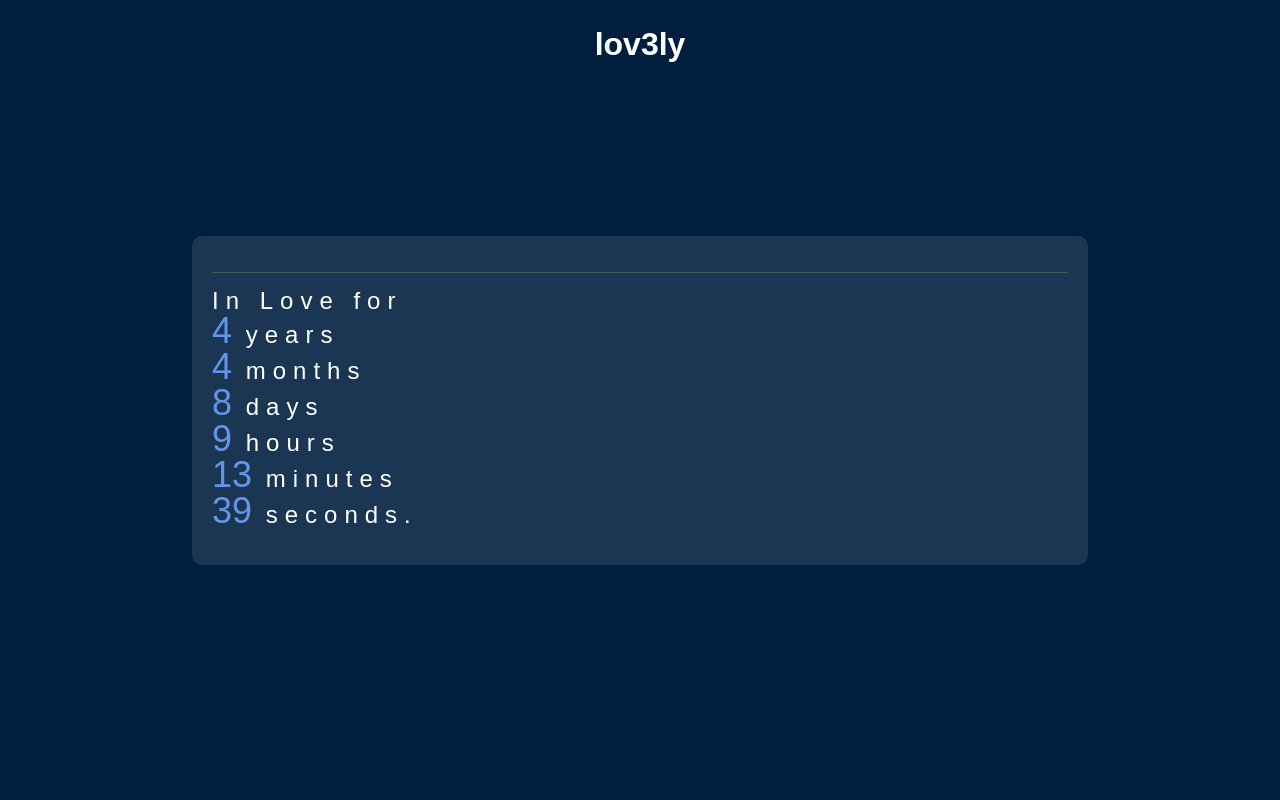
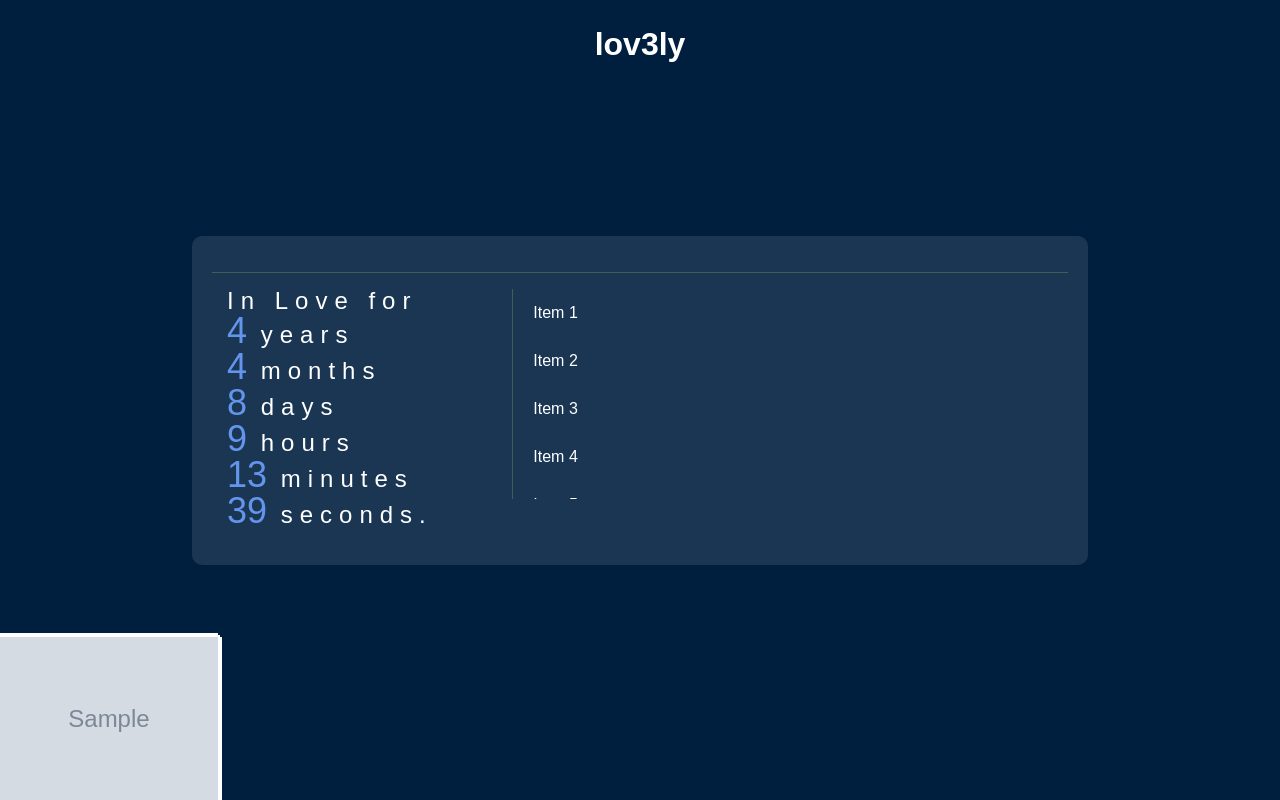
Before and after one commit to igholami/lov3ly, a Django app: page / in a window 1280 px wide. Run offline with Django 4.2, Linux system fonts and the light colour scheme; a user stored in the database is signed in; tables that the repository leaves empty hold one stand-in row (values such as "Sample post"); grey boxes marked "Sample" are stand-in pictures; some libraries are stand-ins or nearby versions; some web fonts are replaced.

Commit message:
Implement image

```diff
--- a/billboard/models.py
+++ b/billboard/models.py
@@ -14,6 +14,8 @@ class Relationship(models.Model):
 class Participation(models.Model):
     user = models.OneToOneField(get_user_model(), on_delete=models.SET_NULL, null=True)
     relationship = models.ForeignKey(Relationship, on_delete=models.SET_NULL, null=True, related_name='participants')
+    photo = models.ImageField(upload_to='photos', blank=True, null=True)
+    photo_position = models.CharField(max_length=5, choices=[('left', 'Left'), ('right', 'Right')], default='left')
 
     def __str__(self):
         return f"{self.user.username if self.user else 'Nobody'} in ({self.relationship})"
--- a/billboard/templates/home.html
+++ b/billboard/templates/home.html
@@ -2,13 +2,14 @@
 
 {% extends "base.html" %}
 
-{% block title %}Authenticate{% endblock %}
+{% block title %}LOV3LY{% endblock %}
 
 {% block content %}
     <div class="my-container" style="min-width: 70%; max-width: 95%;">
-        {% if not user.participation or not user.participation.relationship %}
+        {% if not in_relationship %}
             <p class="text-white">You are not in a relationship.</p>
         {% else %}
+
             {% for partner in partners %}
                 <h1 class="text-white">{{ partner.user.first_name }}
                     {% if not partner.user.profile.online %}
@@ -19,14 +20,89 @@
                 </h1>
             {% endfor %}
             {% if admitted %}
+                {% for participant in relationship.participants.all %}
+                    {% if participant.photo %}
+                        <div class="bottom-fixed {% if participant.photo_position == 'left' %}left-fixed{% else %}right-fixed{% endif %}">
+                            <img src="{{ participant.photo.url }}" alt="{{ participant.user.first_name }}" class="img-fluid">
+                        </div>
+                    {% endif %}
+                {% endfor %}
                 <hr style="border-color: #405e55">
-                <p class="text-white" style="font-family: sans-serif; font-size: 24px; letter-spacing: 7px; line-height: 1;">In Love for <span id="age">Loading...</span></p>
+                <div class="container">
+                    <div class="row">
+                        <div class="col-12 col-lg-4">
+                            <p class="text-white" style="font-family: sans-serif; font-size: 24px; letter-spacing: 7px; line-height: 1;">In Love for <span id="age">Loading...</span></p>
+                        </div>
+                        <div class="col-12 col-lg-8">
+                            <div style="overflow-y: auto; max-height: 210px;">
+                                <div class="list-group" style="border-radius: 0;">
+                                    <a class="list-group-item item">Item 1</a>
+                                    <a class="list-group-item item">Item 2</a>
+                                    <a class="list-group-item item">Item 3</a>
+                                    <a class="list-group-item item">Item 4</a>
+                                    <a class="list-group-item item">Item 5</a>
+                                    <a class="list-group-item item">Item 6</a>
+                                </div>
+                            </div>
+                        </div>
+                    </div>
+                </div>
             {% endif %}
         {% endif %}
     </div>
 {% endblock %}
 
 {% block js %}
+    <style>
+        .bottom-fixed {
+            position: fixed;
+            bottom: 0;
+            width: 17%; /* Adjust as needed */
+            min-width: 200px;
+            height: auto;
+            z-index: 1000;
+        }
+
+        .left-fixed {
+            left: 0;
+        }
+
+        .right-fixed {
+            right: 0;
+        }
+
+        @media (max-width: 768px) {
+            .bottom-fixed {
+                width: 200px; /* Adjust for smaller screens */
+            }
+        }
+
+        .bottom-fixed img{
+            -webkit-filter: drop-shadow(2px 2px 0 white)
+            drop-shadow(-2px 2px 0 white)
+            drop-shadow(2px -2px 0 white)
+            drop-shadow(-2px -2px 0 white);
+
+            filter: drop-shadow(2px 2px 0 white)
+            drop-shadow(-2px 2px 0 white)
+            drop-shadow(2px -2px 0 white)
+            drop-shadow(-2px -2px 0 white);
+        }
+
+        {# Transparent background no border on hover add border #}
+        .item {
+            background-color: transparent;
+            border: none;
+            border-left: 1px solid #405e55;
+            color: white;
+        }
+
+        .item:hover {
+            background-color: #405e55;
+            color: white;
+            text-decoration: none;
+        }
+    </style>
     <script>
         const age = document.getElementById('age');
         const start = new Date('{{ user.participation.relationship.since|date:"c" }}');
--- a/lovely/settings.py
+++ b/lovely/settings.py
@@ -127,6 +127,9 @@ STATICFILES_DIRS = [
     BASE_DIR / 'fingerprint/static'
 ]
 
+MEDIA_URL = '/media/'
+MEDIA_ROOT = BASE_DIR / 'media'
+
 # Default primary key field type
 # https://docs.djangoproject.com/en/4.2/ref/settings/#default-auto-field
 
--- a/lovely/urls.py
+++ b/lovely/urls.py
@@ -14,6 +14,8 @@ Including another URLconf
     1. Import the include() function: from django.urls import include, path
     2. Add a URL to urlpatterns:  path('blog/', include('blog.urls'))
 """
+from django.conf import settings
+from django.conf.urls.static import static
 from django.contrib import admin
 from django.urls import path, include
 
@@ -22,3 +24,6 @@ urlpatterns = [
     path('admin/', admin.site.urls),
     path('fingerprint/', include('fingerprint.urls')),
 ]
+
+if settings.DEBUG:
+    urlpatterns += static(settings.MEDIA_URL, document_root=settings.MEDIA_ROOT)
--- a/requirements.txt
+++ b/requirements.txt
@@ -1,3 +1,4 @@
 Django~=4.2.11
 webauthn~=2.1.0
 gunicorn~=22.0.0
+Pillow~=10.3.0
```
Also changed, not shown: billboard/migrations/0003_participation_photo_participation_photo_position.py (added).
